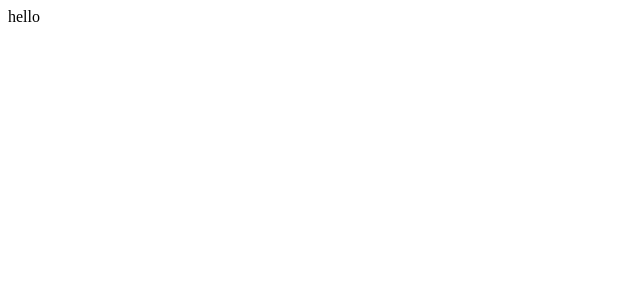
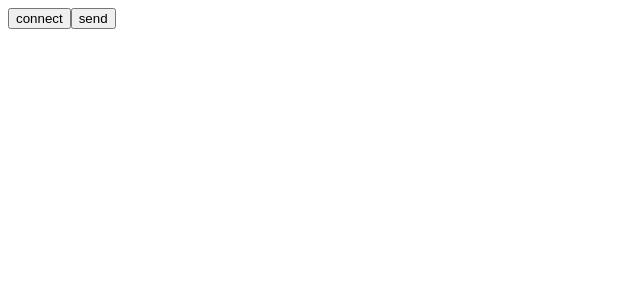
Before and after one commit to minhob38/socket-proxy, a React (Create React App) app in the folder client/: page / in a window 1280 px wide. Shown: the top 300 px of the page, without its empty margins (0-640 px from the left). Built offline with nearby package versions, Linux system fonts and the light colour scheme.

Commit message:
implement socket client

```diff
--- a/client/package.json
+++ b/client/package.json
@@ -9,6 +9,7 @@
     "react": "^17.0.2",
     "react-dom": "^17.0.2",
     "react-scripts": "4.0.3",
+    "socket.io-client": "^4.2.0",
     "web-vitals": "^1.0.1"
   },
   "scripts": {
--- a/client/src/App.js
+++ b/client/src/App.js
@@ -1,5 +1,32 @@
+import { useState } from "react";
+import socketio from "socket.io-client";
+
 function App() {
-  return <div>hello</div>;
+  const [socket, setSocket] = useState(null);
+
+  return (
+    <>
+      {socket && <div>connection state</div>}
+      <button
+        onClick={() => {
+          if (socket) socket.disconnect();
+
+          const client = socketio("http://localhost:3001");
+          setSocket(client);
+          client.on("send", () => console.log("confirmed server received client's data"));
+        }}
+      >
+        connect
+      </button>
+      <button
+        onClick={() => {
+          socket.emit("send", "my data : )");
+        }}
+      >
+        send
+      </button>
+    </>
+  );
 }
 
 export default App;
```
Also changed, not shown: 1 other file (tests, documents, lock files or other folders).
